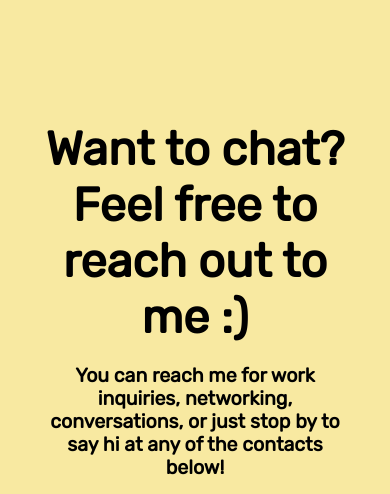
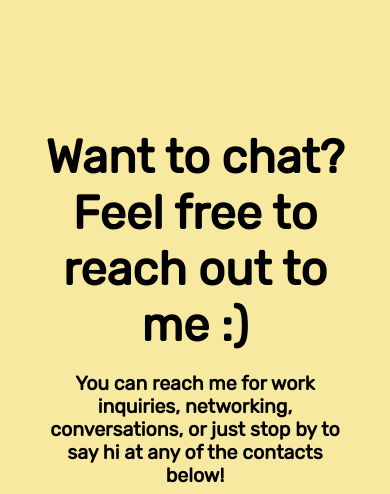
Before and after one commit to HoustonSprouse919/Portfolio, a plain HTML site: page index.html in a window 390 px wide. Shown: the part 3423-3917 px from the top of the page. Drawn offline with nearby package versions, Linux system fonts and the light colour scheme.

Commit message:
Initial dist subtree commit

```diff
--- a/style.css
+++ b/style.css
@@ -253,7 +253,7 @@ section {
   background-color: var(--yellow);
 }
 #contactSection {
-  display: flex;
+  display: inline-block;
   flex-direction: column;
   padding: 0% 10% 20% 10%;
   text-align: center;
@@ -295,6 +295,7 @@ section {
   background-image: url("./layered-waves.svg");
   position: absolute;
   bottom: 0;
+  z-index: -9;
 }
 /*changing css for different widths of screens aka mobile*/
 @media (max-width: 1100px) {
@@ -387,7 +388,7 @@ section {
   }
   .layer1 {
     height: 80%;
-    z-index: -9999999;
+    z-index: -9;
   }
 }
 
```
Also changed, not shown: index.html (+1 -0 lines).
